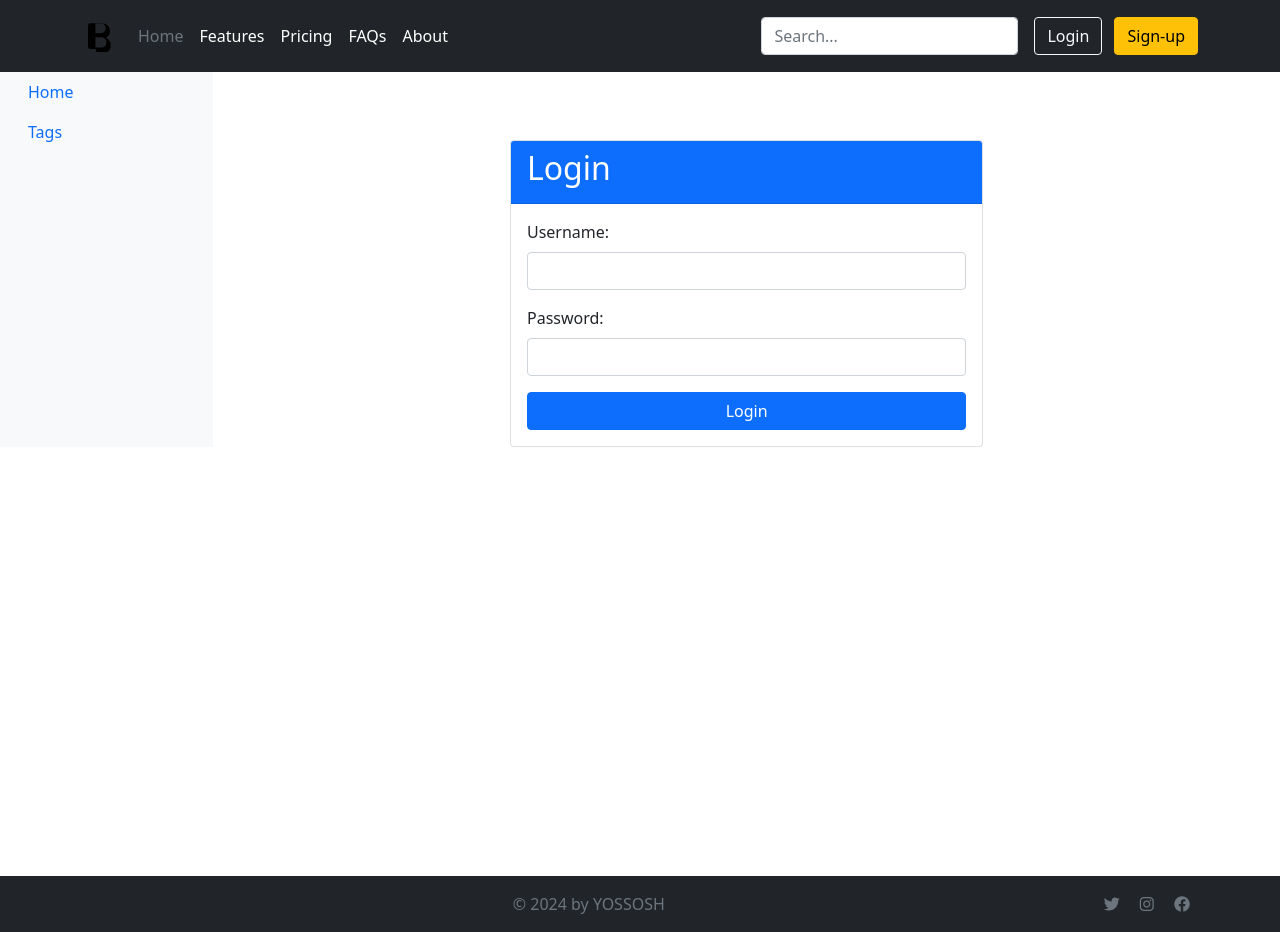
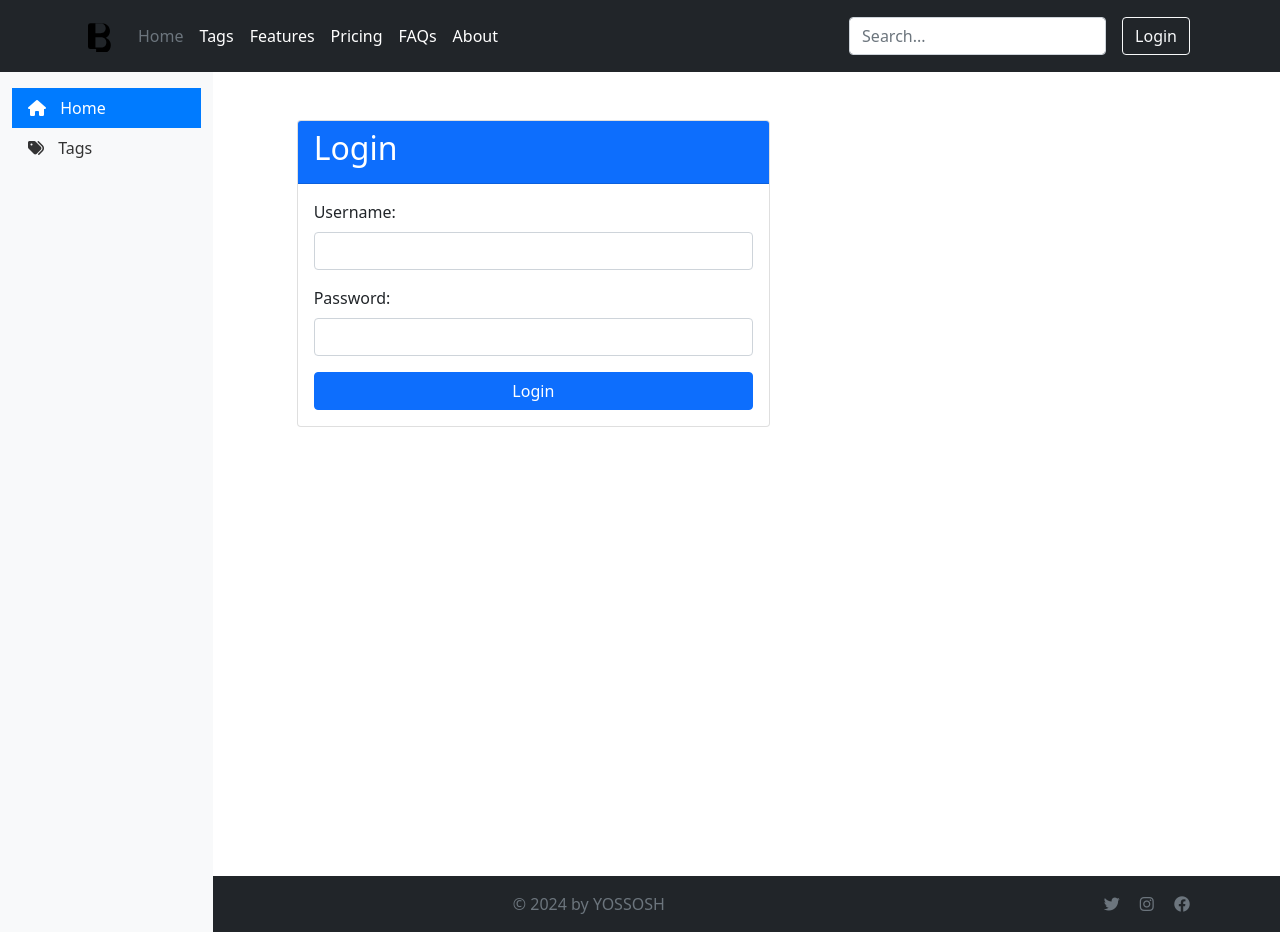
Before and after one commit to yossosh/Todo-list-Mini-Project, a Django app: a page that uses templates/base.html in a window 1280 px wide. Run offline with Django 5.2, Linux system fonts and the light colour scheme.

Commit message:
modified includes and styles

```diff
--- a/static/list/css/styles.css
+++ b/static/list/css/styles.css
@@ -21,37 +21,42 @@ body {
   text-align: center;
 }
 
-.btn-group .btn {
-  margin-right: 5px;
+.sidebar {
+  background-color: #f8f9fa;
 }
 
-.fa-lg {
-  font-size: 1.5em;
+.sidebar .nav-link {
+  color: #333;
+  font-weight: 500;
 }
 
-.list-group-item {
-  display: flex;
-  flex-direction: column;
+.sidebar .nav-link.active {
+  background-color: #007bff;
+  color: #fff;
 }
 
-.list-group-item > .d-flex {
-  margin-bottom: 10px;
+.sidebar .nav-link:hover {
+  background-color: #007bff;
+  color: #fff;
 }
 
-.card {
-  margin-top: 20px;
+.sidebar .nav-link i {
+  margin-right: 10px;
 }
 
-.card-header {
-  font-size: 1.5rem;
-  font-weight: bold;
+@media (max-width: 768px) {
+  .sidebar {
+    display: none;
+  }
 }
 
-.text-center a {
-  margin: 0 10px;
-  color: #6c757d;
+@media (min-width: 769px) {
+  .sidebar {
+    height: 100vh;
+    position: fixed;
+  }
 }
 
-.text-center a:hover {
-  color: #495057;
+.main-content {
+  margin-left: 200px;
 }
--- a/templates/base.html
+++ b/templates/base.html
@@ -10,7 +10,7 @@
   <link rel="stylesheet" href="{% static 'my_app/css/styles.css' %}">
   <script src="https://cdn.jsdelivr.net/npm/bootstrap@5.1.3/dist/js/bootstrap.bundle.min.js"></script>
 </head>
-<body>
+<body class="d-flex flex-column min-vh-100">
   <svg xmlns="http://www.w3.org/2000/svg" style="display: none;">
     <symbol id="bootstrap" viewBox="0 0 16 16">
       <path d="M5.062 12.293v2.255H2.228A1.23 1.23 0 011 13.353v-10.6A1.23 1.23 0 012.228 1.6h5.544c2.464 0 4.224 1.62 4.224 3.95 0 1.634-.905 2.963-2.176 3.41v.09c1.443.36 2.577 1.685 2.577 3.573 0 2.322-1.785 4.135-4.543 4.135H5.062zm2.228-5.68c1.565 0 2.56-1.02 2.56-2.472 0-1.43-.986-2.45-2.51-2.45H4.712v4.923H7.29zm.206 7.108c1.681 0 2.68-1.03 2.68-2.533 0-1.512-1.023-2.566-2.734-2.566H4.712v5.1H7.496z"/>
@@ -26,12 +26,12 @@
     </symbol>
   </svg>
   {% include "includes/header.html" %}
-  <div class="container-fluid flex-grow-1">
-    <div class="row">
+  <div class="container-fluid flex-grow-1 d-flex flex-column">
+    <div class="row flex-grow-1">
       {% block sidebar %}
         {% include "includes/sidebar.html" %}
       {% endblock %}
-      <main role="main" class="col-md-9 ml-sm-auto col-lg-10 px-4">
+      <main role="main" class="col-md-9 ml-sm-auto col-lg-10 px-4 d-flex flex-column">
         {% block content %}
         {% endblock %}
       </main>
--- a/templates/includes/header.html
+++ b/templates/includes/header.html
@@ -6,7 +6,8 @@
       </a>
 
       <ul class="nav col-12 col-lg-auto me-lg-auto mb-2 justify-content-center mb-md-0">
-        <li><a href="#" class="nav-link px-2 text-secondary">Home</a></li>
+        <li><a href="{% url 'list:home' %}" class="nav-link px-2 text-secondary">Home</a></li>
+        <li><a href="{% url 'list:tag_list' %}" class="nav-link px-2 text-white">Tags</a></li>
         <li><a href="#" class="nav-link px-2 text-white">Features</a></li>
         <li><a href="#" class="nav-link px-2 text-white">Pricing</a></li>
         <li><a href="#" class="nav-link px-2 text-white">FAQs</a></li>
@@ -18,8 +19,7 @@
       </form>
 
       <div class="text-end">
-        <button type="button" class="btn btn-outline-light me-2">Login</button>
-        <button  type="button" class="btn btn-warning">Sign-up</button>
+        <a href="{% url 'login' %}" class="btn btn-outline-light me-2">Login</a>
       </div>
     </div>
   </div>
--- a/templates/includes/sidebar.html
+++ b/templates/includes/sidebar.html
@@ -1,14 +1,14 @@
-<nav class="col-md-2 d-none d-md-block bg-light sidebar">
-  <div class="sidebar-sticky">
+<nav id="sidebarMenu" class="col-md-3 col-lg-2 d-md-block bg-light sidebar collapse">
+  <div class="position-sticky pt-3">
     <ul class="nav flex-column">
       <li class="nav-item">
-        <a class="nav-link" href="{% url 'list:home' %}">
-          Home
+        <a class="nav-link active" aria-current="page" href="{% url 'list:home' %}">
+          <i class="fas fa-home"></i> Home
         </a>
       </li>
       <li class="nav-item">
         <a class="nav-link" href="{% url 'list:tag_list' %}">
-          Tags
+          <i class="fas fa-tags"></i> Tags
         </a>
       </li>
     </ul>
```
